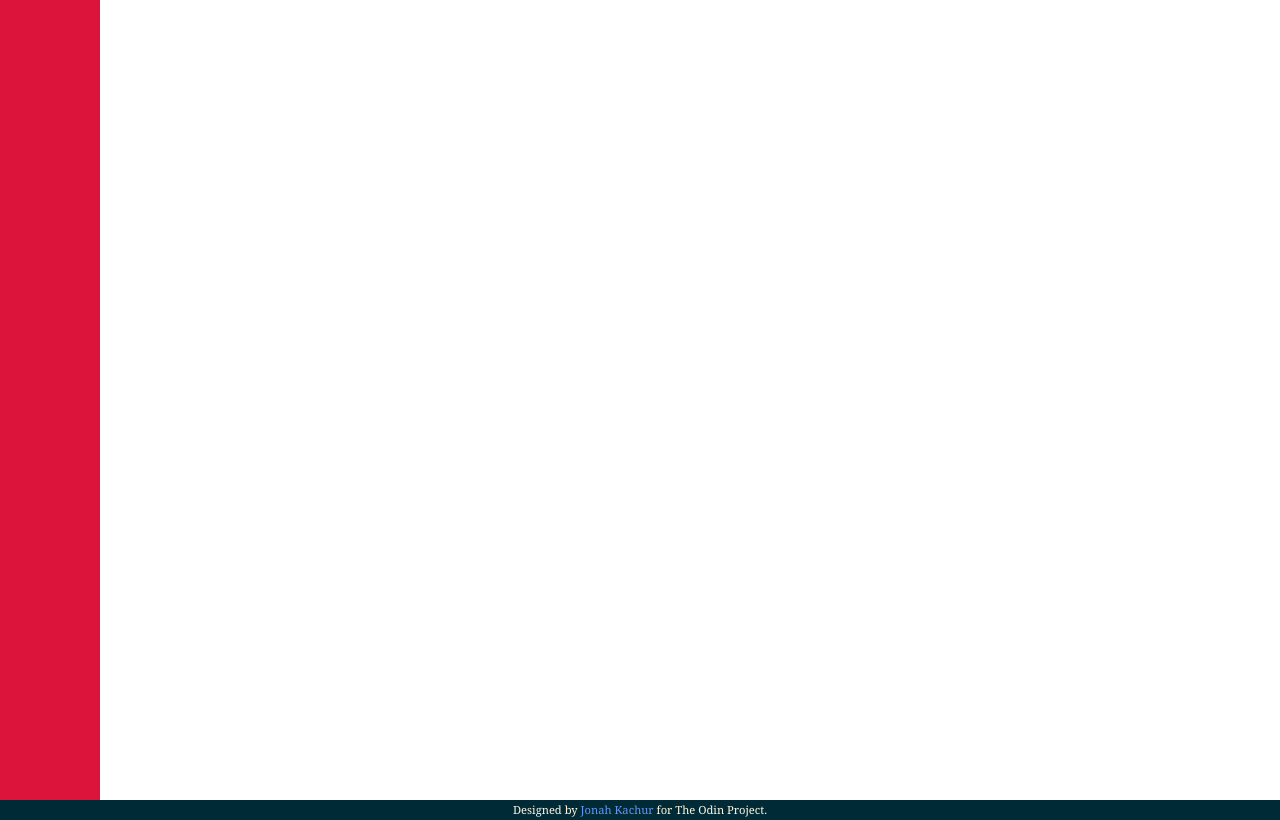
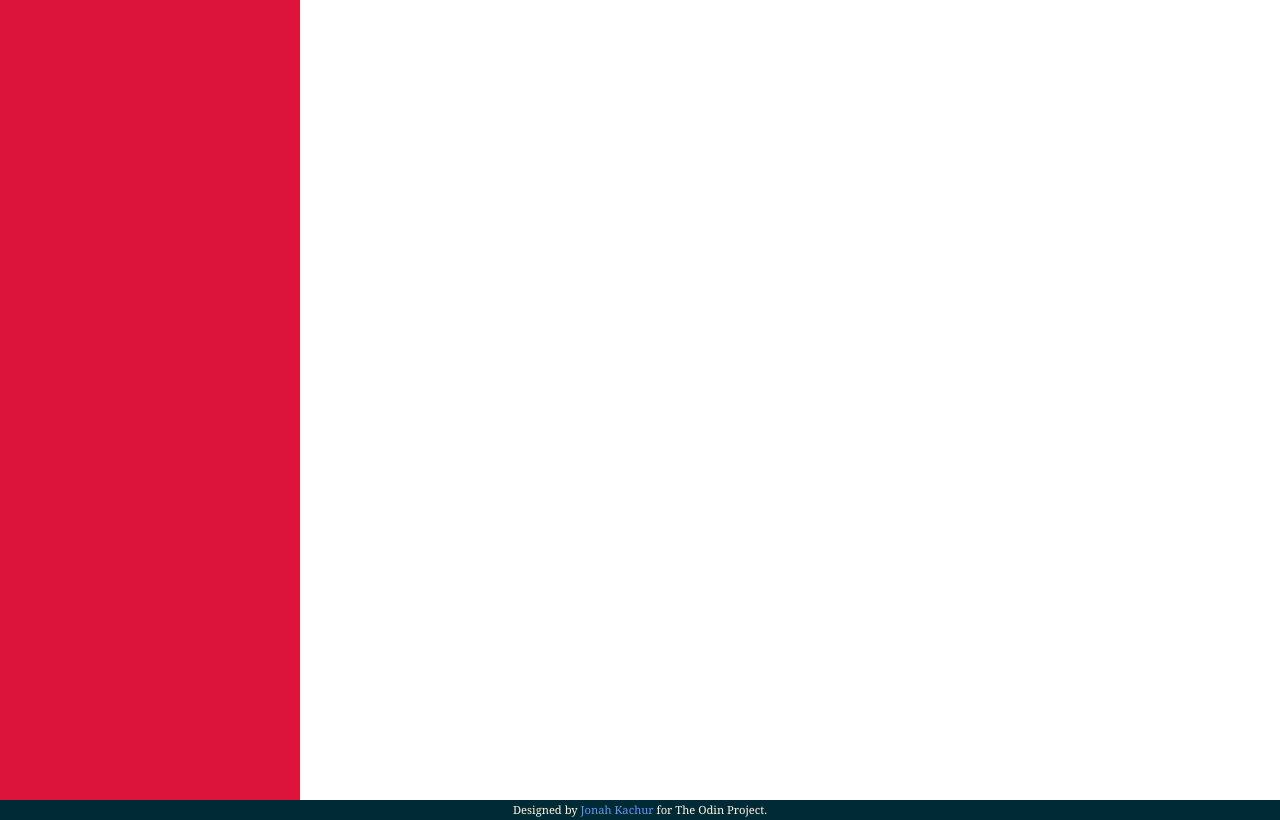
Before and after one commit to JonahKF/odin-battleship, a website built with webpack: page src/template.html in a window 1280 px wide. Built offline with nearby package versions, Linux system fonts and the light colour scheme.

Commit message:
Added: index and gameboard js file split, css basic layout

```diff
--- a/src/gameboard.js
+++ b/src/gameboard.js
@@ -123,6 +123,4 @@ class Player {
   }
 }
 
-const gameController = () => {};
-
 export { Ship, Gameboard, Player };
--- a/src/index.js
+++ b/src/index.js
@@ -1,4 +1,7 @@
 import "./styles.css";
 import { Ship, Gameboard, Player } from "./gameboard.js";
 
-console.log("Script loaded.");
+console.log("Battleship script loaded.");
+console.log("Welcome aboard captain. All systems online.");
+
+const gameController = () => {};
--- a/src/styles.css
+++ b/src/styles.css
@@ -71,7 +71,7 @@ h6 {
 }
 
 .sidebar {
-  width: 100px;
+  width: 300px;
   background-color: crimson;
 }
 
```
